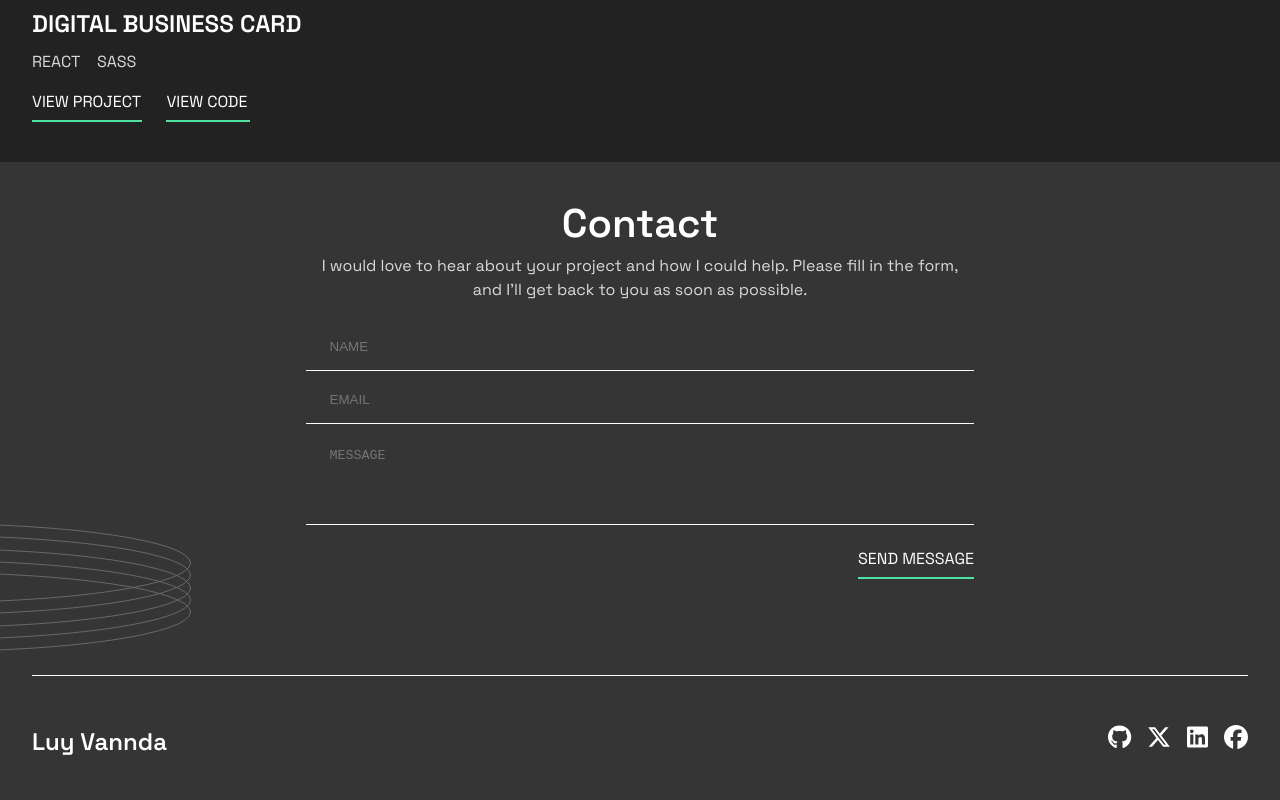
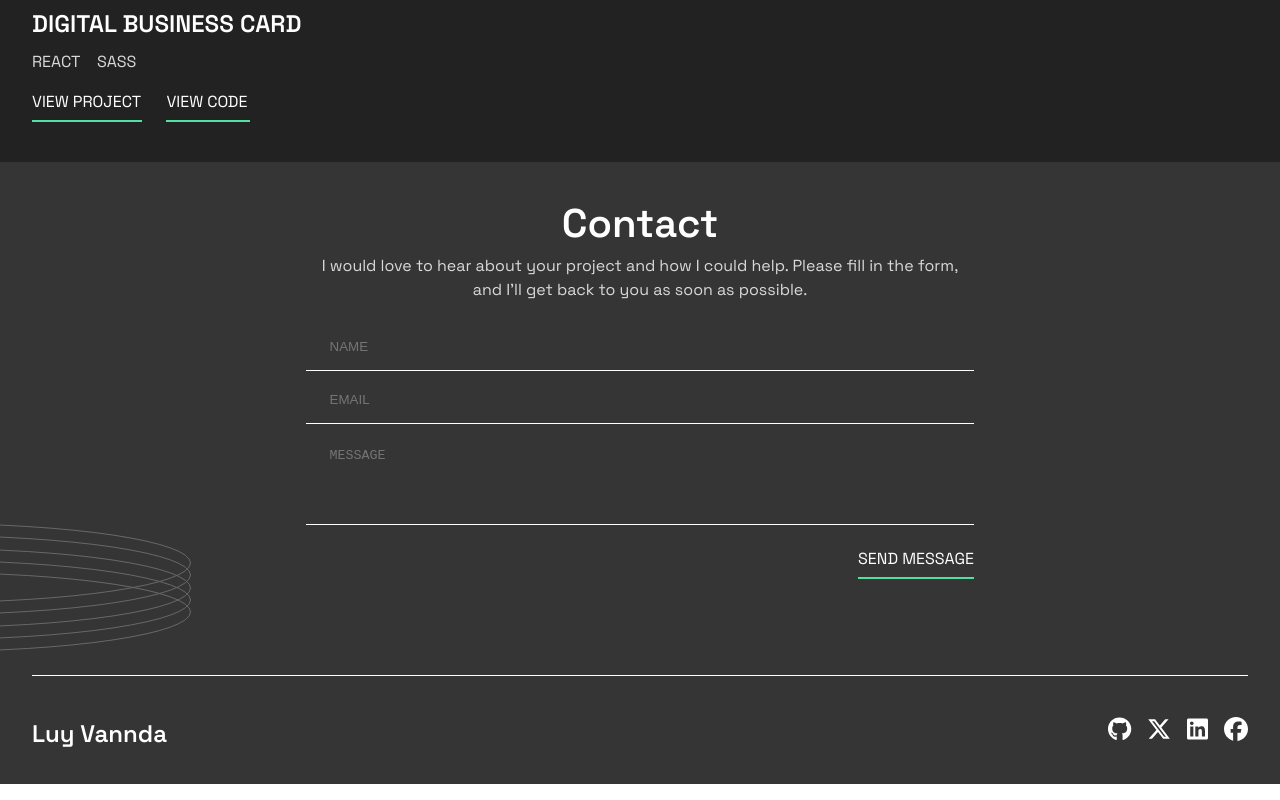
Before and after one commit to luyvannda/luyvannda.github.io, a React (Vite) app: page / in a window 1280 px wide. Shown: the part 2985-3785 px from the top of the page. Built offline with nearby package versions, Linux system fonts and the light colour scheme.

Commit message:
reduce padding for footer

```diff
--- a/src/App.css
+++ b/src/App.css
@@ -405,5 +405,5 @@ body {
 
 footer {
   background-color: rgba(217, 217, 217, 0.1);
-  padding: 1.5rem 0;
+  padding: 1rem 0;
 }/*# sourceMappingURL=App.css.map */
--- a/src/App.scss
+++ b/src/App.scss
@@ -485,5 +485,5 @@ body {
 
 footer {
   background-color: rgba($main-text-gray, $background-opacity);
-  padding: 1.5rem 0;
+  padding: 1rem 0;
 }
```
Also changed, not shown: 1 other file (tests, documents, lock files or other folders).
